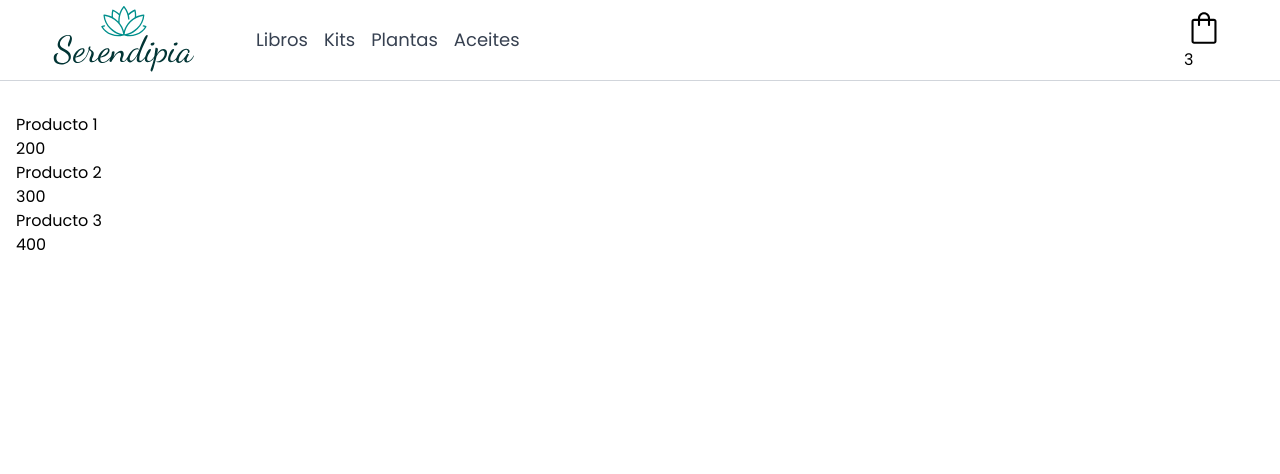
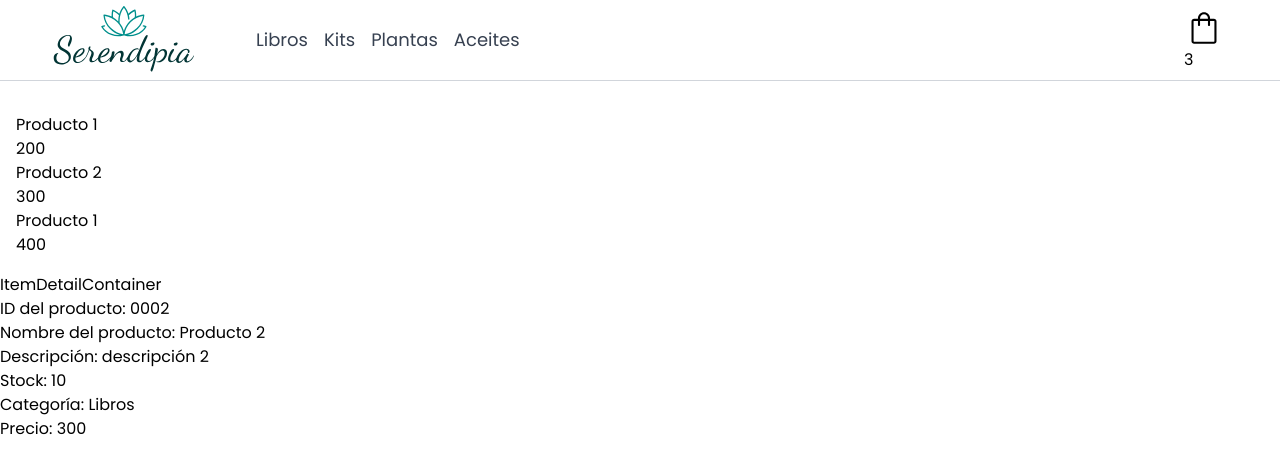
Before and after one commit to Yesica022/e-commerce-57780, a React (Vite) app: page / in a window 1280 px wide. Shown: the top 474 px of the page. Built offline with nearby package versions, Linux system fonts and the light colour scheme.

Commit message:
Add component 'ItemDetailContainer'

```diff
--- a/src/App.jsx
+++ b/src/App.jsx
@@ -1,12 +1,14 @@
 import React from 'react';
 import NavBar from './../src/components/NavBar/NavBar';
 import ItemListContainer from './components/ItemListContainer/ItemListContainer';
+import ItemDetailContainer from './components/ItemDetailContainer/ItemDetailContainer';
 
 const App = () => {
   return (
     <div>
       <NavBar />
       <ItemListContainer/>
+      <ItemDetailContainer/>
     </div>
   );
 }
--- /dev/null
+++ b/src/components/ItemDetailContainer/ItemDetailContainer.jsx
@@ -0,0 +1,33 @@
+//Archivo para la vista del detalle del producto
+import React, { useState, useEffect } from 'react';
+import { getProducts } from '../../data/data.js';
+
+const ItemDetailContainer = () => {
+    const [product, setProduct] = useState({});
+
+    useEffect(() => {
+        getProducts()
+            .then((data) => {
+                // Encuentra el producto con id "0002"
+                const filteredProduct = data.find((dataProduct) => dataProduct.id === "0002");
+                setProduct(filteredProduct); // Establece el producto filtrado en el estado
+            })
+            .catch((error) => {
+                console.error('Error fetching products:', error);
+            });
+    }, []);
+
+    return (
+        <div>
+            <h2>ItemDetailContainer</h2>
+            <p>ID del producto: {product.id}</p>
+            <p>Nombre del producto: {product.name}</p>
+            <p>Descripción: {product.description}</p>
+            <p>Stock: {product.stock}</p>
+            <p>Categoría: {product.category}</p>
+            <p>Precio: {product.price}</p>
+        </div>
+    );
+};
+
+export default ItemDetailContainer;
--- a/src/data/data.js
+++ b/src/data/data.js
@@ -1,6 +1,6 @@
-const products = [
+const products =[
     {
-    id: "PL-0001",
+      id: "0001",
       name: "Producto 1",
       description: "descripción 1",
       stock: 5,
@@ -8,7 +8,7 @@ const products = [
       price: 200
     },
     {
-    id: "LB-0002",
+      id: "0002",
       name: "Producto 2",
       description: "descripción 2",
       stock: 10,
@@ -16,37 +16,22 @@ const products = [
       price: 300
     },
     {
-    id: "VL-0003",
-    name: "Producto 3",
+      id: "0003",
+      name: "Producto 1",
       description: "descripción 3",
       stock: 2,
       category: "Velas",
       price: 400
     },
-];
+  ]
+
 
   const getProducts = () => {
     return new Promise((resolve, reject) => {
-    try {
       setTimeout(() => {
         resolve(products);
       }, 3000);
-    } catch (error) {
-      reject(error);
-    }
     });
   };
 
-export { products, getProducts };
-
-// Ejemplo de uso con async/await
-const fetchProducts = async () => {
-  try {
-    const productList = await getProducts();
-    console.log(productList);
-  } catch (error) {
-    console.error("Error fetching products:", error);
-  }
-};
-
-fetchProducts();
+  export { getProducts}
```
Lines whose indentation alone changed are shown as unchanged.
